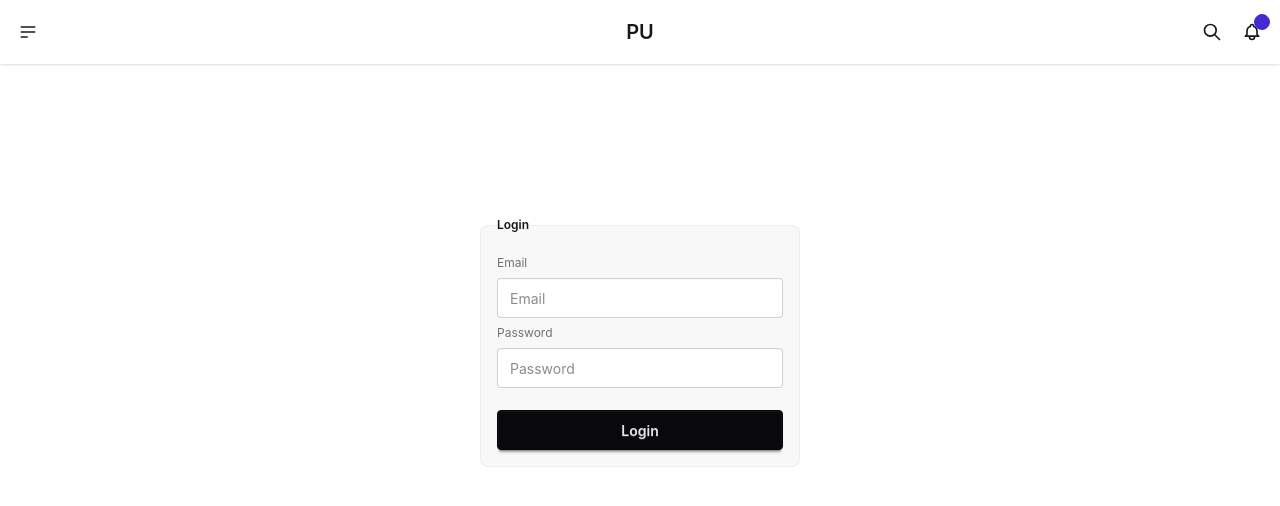
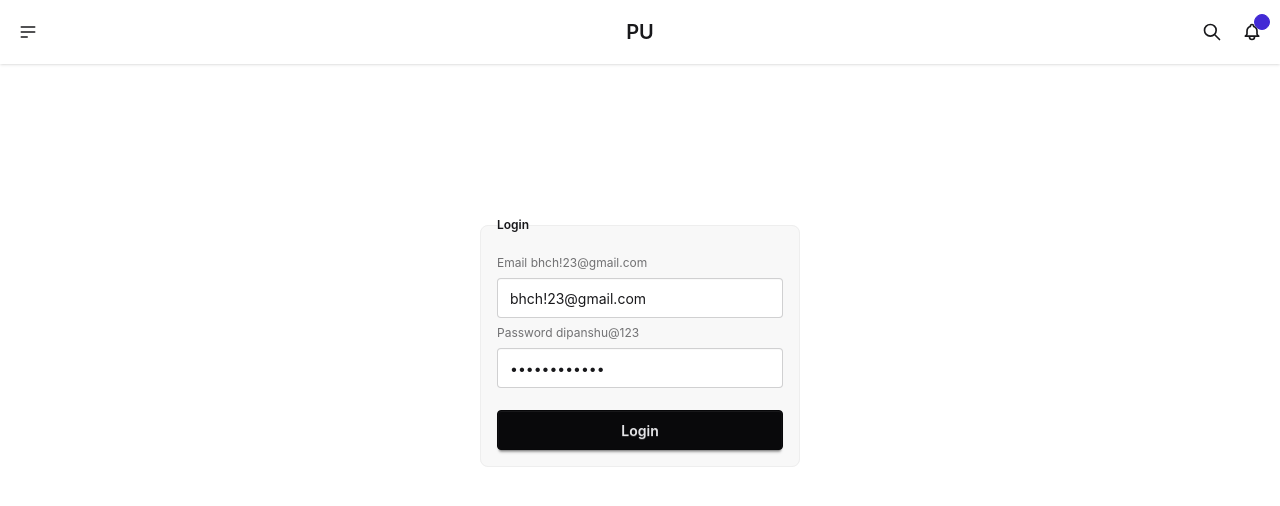
Before and after one commit to dipanshupandey/frontendPU, a React (Vite) app: page /login in a window 1280 px wide. Shown: the top 506 px of the page. Built offline with nearby package versions, Linux system fonts and the light colour scheme.

Commit message:
fixed cors

```diff
--- a/package.json
+++ b/package.json
@@ -11,6 +11,7 @@
   },
   "dependencies": {
     "@tailwindcss/vite": "^4.2.2",
+    "axios": "^1.15.0",
     "daisyui": "^5.5.19",
     "react": "^19.2.4",
     "react-dom": "^19.2.4",
--- a/src/components/LoginForm.jsx
+++ b/src/components/LoginForm.jsx
@@ -1,8 +1,20 @@
 import { useState } from "react";
+import axios from "axios";
 
 const LoginForm = () => {
-    const [email,setEmail]=useState("");
-    const [password,setPassword]=useState("");
+    const [email,setEmail]=useState("bhch!23@gmail.com");
+    const [password,setPassword]=useState("dipanshu@123");
+    const handleLoginClick=async ()=>{
+        try {
+            const res=await axios.post('http://localhost:5050/user/login',{
+            email:"bhch!23@gmail.com",
+            password:"dipanshu@123"
+        },{withCredentials:true});
+        } catch (error) {
+         console.log(error);
+         alert("Invalid credentials");
+        }
+    }
     return (
         <div className="">
             <fieldset className="fieldset bg-base-200 border-base-300 rounded-box w-xs border p-4">
@@ -14,7 +26,7 @@ const LoginForm = () => {
                 <label className="label">Password {password}</label>
                 <input type="password" className="input" placeholder="Password" value={password} onChange={(e)=>setPassword(e.target.value)} />
 
-                <button className="btn btn-neutral mt-4">Login</button>
+                <button className="btn btn-neutral mt-4" onClick={()=>handleLoginClick()}>Login</button>
             </fieldset>
         </div>
     )
```
Also changed, not shown: 1 other file (tests, documents, lock files or other folders).
